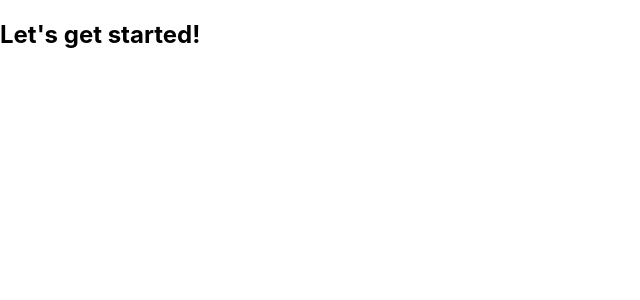
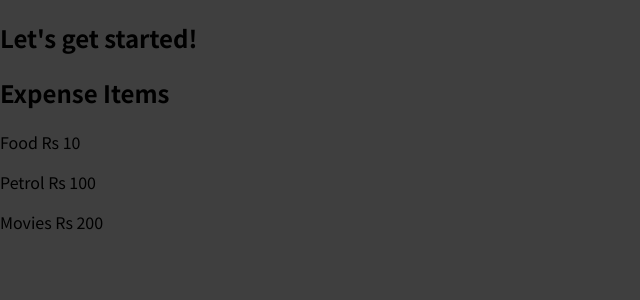
Before and after one commit to hrd05/first-react-project, a JavaScript app: page / in a window 1280 px wide. Shown: the top 300 px of the page, without its empty margins (0-640 px from the left). Built offline with nearby package versions, Linux system fonts and the light colour scheme.

Commit message:
first commit

```diff
--- a/src/App.js
+++ b/src/App.js
@@ -1,7 +1,10 @@
+import ExpenseItem from "./components/ExpenseItem";
+
 function App() {
   return (
     <div>
       <h2>Let's get started!</h2>
+      <ExpenseItem></ExpenseItem>
     </div>
   );
 }
--- /dev/null
+++ b/src/components/ExpenseItem.js
@@ -0,0 +1,12 @@
+function ExpenseItem() {
+    return (
+        <div>
+            <h2>Expense Items</h2>
+            <p>Food Rs 10</p>
+            <p>Petrol Rs 100</p>
+            <p>Movies Rs 200</p>
+        </div>
+    );
+}
+
+export default ExpenseItem;
--- a/src/index.css
+++ b/src/index.css
@@ -1,13 +1,14 @@
+@import url("https://fonts.googleapis.com/css2?family=Noto+Sans+JP:wght@400;700&display=swap");
+
+* {
+  box-sizing: border-box;
+}
+
+html {
+  font-family: "Noto Sans JP", sans-serif;
+}
+
 body {
   margin: 0;
-  font-family: -apple-system, BlinkMacSystemFont, 'Segoe UI', 'Roboto', 'Oxygen',
-    'Ubuntu', 'Cantarell', 'Fira Sans', 'Droid Sans', 'Helvetica Neue',
-    sans-serif;
-  -webkit-font-smoothing: antialiased;
-  -moz-osx-font-smoothing: grayscale;
+  background-color: #3f3f3f;
 }
-
-code {
-  font-family: source-code-pro, Menlo, Monaco, Consolas, 'Courier New',
-    monospace;
-}
--- a/src/index.js
+++ b/src/index.js
@@ -1,17 +1,7 @@
-import React from 'react';
 import ReactDOM from 'react-dom/client';
+
 import './index.css';
 import App from './App';
-import reportWebVitals from './reportWebVitals';
 
 const root = ReactDOM.createRoot(document.getElementById('root'));
-root.render(
-  <React.StrictMode>
-    <App />
-  </React.StrictMode>
-);
-
-// If you want to start measuring performance in your app, pass a function
-// to log results (for example: reportWebVitals(console.log))
-// or send to an analytics endpoint. Learn more: https://bit.ly/CRA-vitals
-reportWebVitals();
+root.render(<App />);
```
